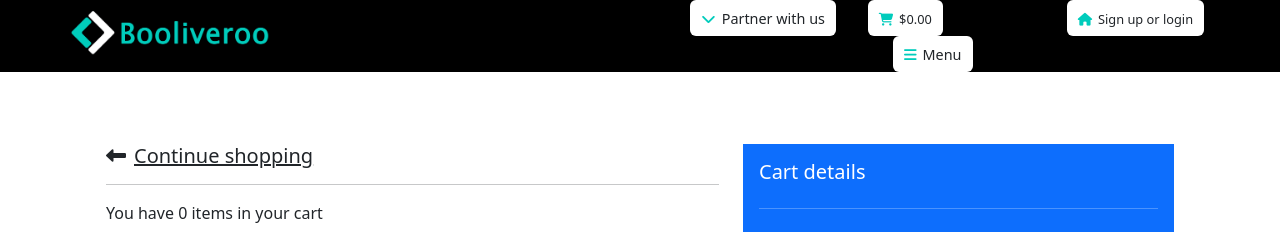
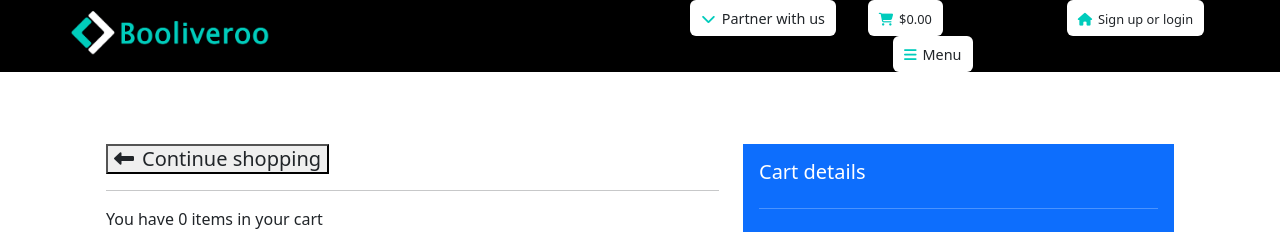
Before and after one commit to ArmandoMarino/Booliveroo-front, a Vue app: page /cart in a window 1280 px wide. Shown: the top 232 px of the page. Built offline with nearby package versions, Linux system fonts and the light colour scheme.

Commit message:
back on cart

```diff
--- a/src/pages/Cart.vue
+++ b/src/pages/Cart.vue
@@ -25,9 +25,9 @@ export default {
 
                             <div class="row">
                                 <div class="col-lg-7">
-                                    <h5 class="mb-3"><router-link :to="{ name: 'home', params: { component: HomePage } }"
-                                            class="text-body"><i class="fas fa-long-arrow-alt-left me-2"></i>Continue
-                                            shopping</router-link>
+                                    <h5 class="mb-3"><button @click="$router.back()" class="text-body"><i
+                                                class="fas fa-long-arrow-alt-left me-2"></i>Continue
+                                            shopping</button>
                                     </h5>
                                     <hr>
 
```
